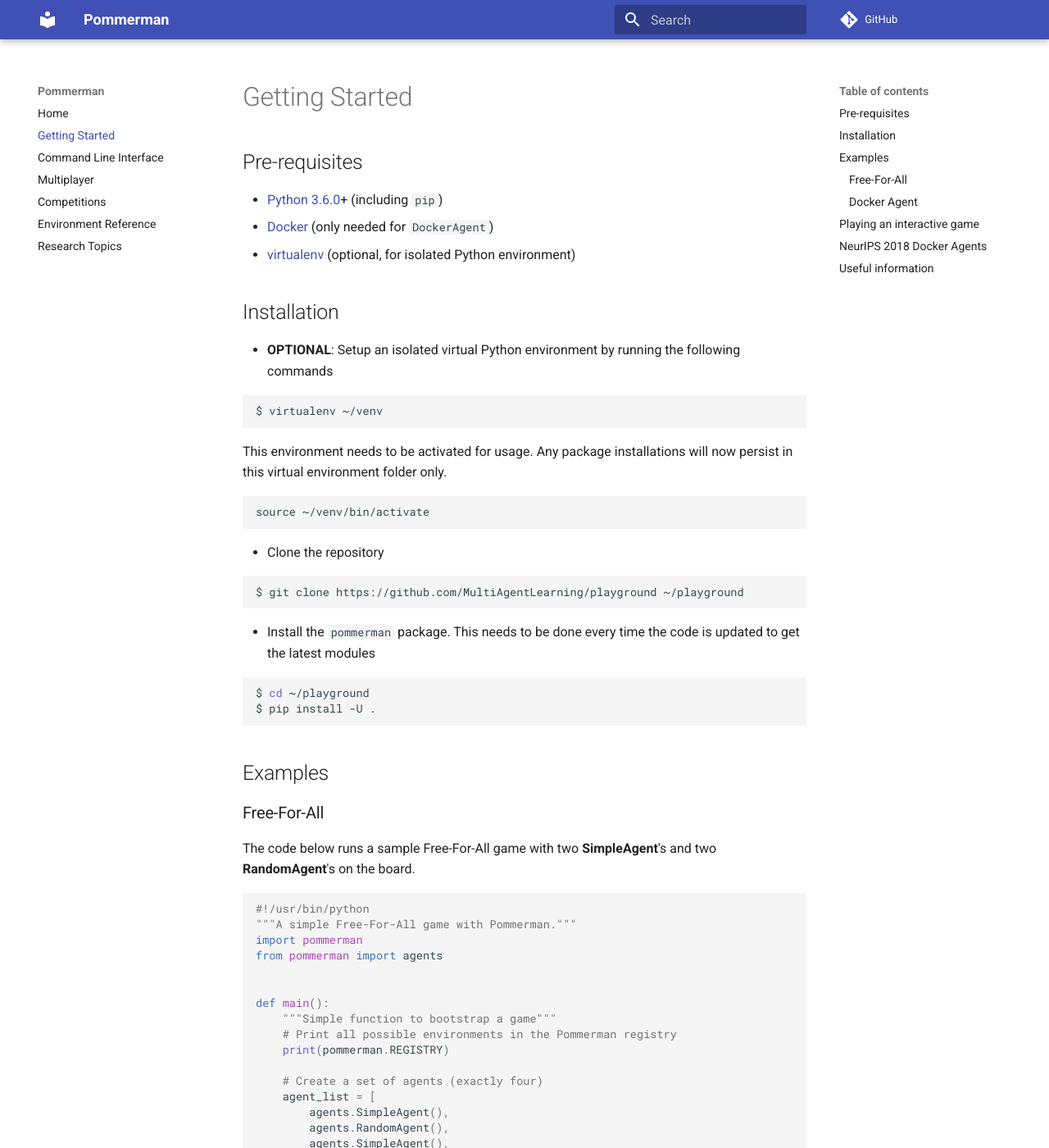
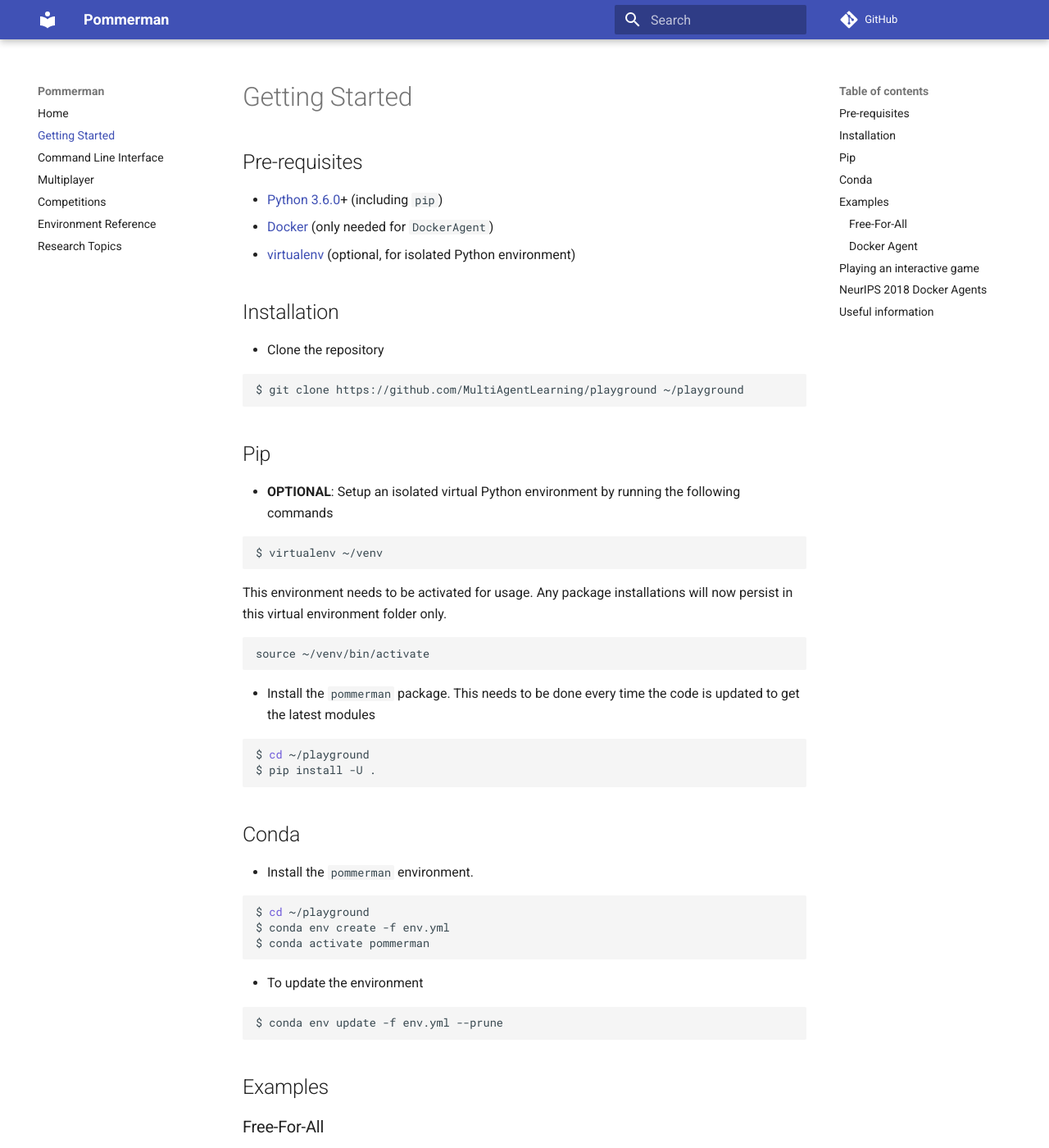
Before and after one commit to MultiAgentLearning/playground, an MkDocs documentation site: the page built from docs/getting_started.md, in a window 1280 px wide and 1400 px high. Shown: the whole window at 82% size. Built offline with MkDocs 1.6.1 and Material for MkDocs 9.7.7, drawn with Linux system fonts in a browser that asks for light colours; comment, search, counter and statistics services are not loaded.

Commit message:
Add docs for Conda env into getting_started.md

````diff
--- a/docs/getting_started.md
+++ b/docs/getting_started.md
@@ -4,6 +4,11 @@
 * [Docker](https://www.docker.com/) (only needed for `DockerAgent`)
 * [virtualenv](https://virtualenv.pypa.io/en/stable/) (optional, for isolated Python environment)
 ## Installation
+* Clone the repository
+```
+$ git clone https://github.com/MultiAgentLearning/playground ~/playground
+```
+## Pip
 * **OPTIONAL**: Setup an isolated virtual Python environment by running the following commands
 ```
 $ virtualenv ~/venv
@@ -13,15 +18,22 @@
 ```
 source ~/venv/bin/activate
 ```
-* Clone the repository
-```
-$ git clone https://github.com/MultiAgentLearning/playground ~/playground
-```
 * Install the `pommerman` package. This needs to be done every time the code is updated to get the
 latest modules
 ```
 $ cd ~/playground
 $ pip install -U .
+```
+## Conda
+* Install the `pommerman` environment.
+```
+$ cd ~/playground
+$ conda env create -f env.yml
+$ conda activate pommerman
+```
+* To update the environment
+```
+$ conda env update -f env.yml --prune
 ```
 ## Examples
 ### Free-For-All
````
